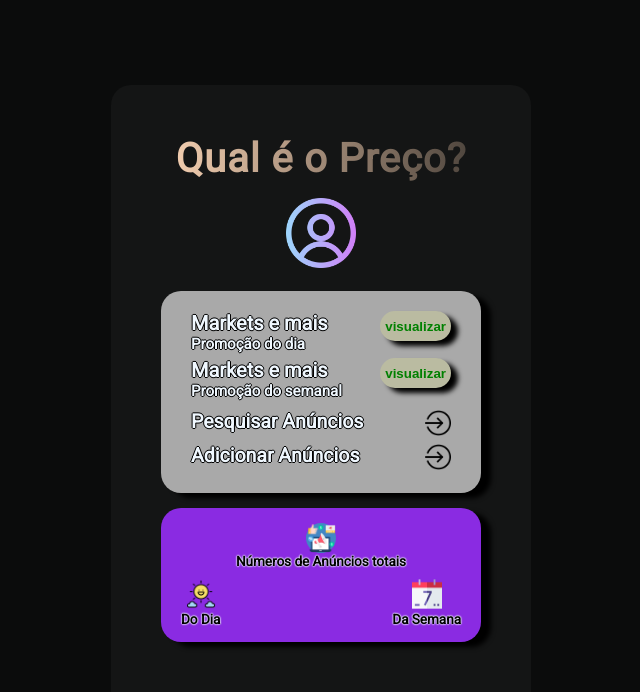
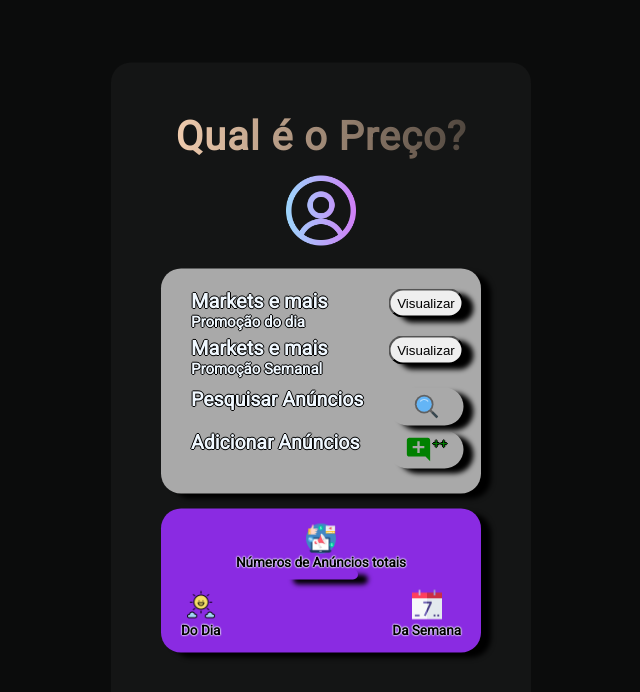
Before and after one commit to George-Luis-Costa/TCC_Qual_e_o_Preco, a React (Create React App) app: page /Main in a window 1280 px wide. Shown: the top 692 px of the page, without its empty margins (319-959 px from the left). Built offline with nearby package versions, Linux system fonts and the light colour scheme; no server answers.

Commit message:
Atualizacoes Layout

```diff
--- a/src/page/cadastro_produto/cadastroProduto.jsx
+++ b/src/page/cadastro_produto/cadastroProduto.jsx
@@ -30,7 +30,7 @@ export const CadastroProduto = () => {
     }
 
     const submit = (e) => {
-       const product = {
+        const product = {
             "name": name,
             "brand": marca,
             "price": preco,
@@ -104,11 +104,11 @@ export const CadastroProduto = () => {
                     <button className="login-form-btn">Enviar</button>
                 </div>
 
-                <div className="login-form-btn">
-                    <Link className="txt2" to="/Main">
-                        Voltar
-                    </Link>
-                </div>
+                <Link to="/Main" >
+                    <div className="login-form-btn">
+                        <button className="login-form-btn">Voltar</button>
+                    </div>
+                </Link>
             </form>
         </LayoutComponents>
     );
--- a/src/page/tela_main/telaMain.css
+++ b/src/page/tela_main/telaMain.css
@@ -15,6 +15,38 @@
     left: 0;
     top: 0;
     margin: auto;
+}
+
+.buttonMain {
+    position: absolute;
+    left: 190px;
+    width: 75px;
+    /* margin-top: 20px; */
+    border-radius: 20px;
+    padding: 5px;
+    transform: translate(50%);
+    box-shadow: 10px 5px 5px black;
+}
+
+.buttonInfo {
+    width: 75px;
+    border-radius: 20px;
+    padding: 5px;
+    box-shadow: 10px 5px 5px black;
+}
+
+.buttonInfo:hover {
+    background-color: rgb(79, 27, 126);
+    cursor: pointer;
+    transform: scale(1.2);
+    transform: translate(0%, -30%);
+}
+
+.buttonMain:hover {
+    background-color: rgb(79, 27, 126);
+    cursor: pointer;
+    transform: scale(1.2);
+    transform: translate(50%, -30%);
 }
 
 .hover-image span {
--- a/src/page/tela_main/telaMain.jsx
+++ b/src/page/tela_main/telaMain.jsx
@@ -1,7 +1,8 @@
 import React, { useEffect, useState } from 'react'
 import { Link } from "react-router-dom"
-//import Card from '../../components/Card'
 import '../tela_main/telaMain.css'
+import { FcAdvance, FcSearch } from 'react-icons/fc'
+import { MdAddComment, MdOutlineAddTask, MdOutlineAddCircle } from 'react-icons/md'
 
 //imagens
 //import SearchIcon from '../../assets/search.svg'
@@ -41,10 +42,10 @@ const TelaMain = () => {
   }, [])
 
   return (
-    <div className="tela-box" style={{ height: '630px' }}>
+    <div className="tela-box" style={{ height: '675px' }}>
 
       <header style={{ color: 'aliceblue' }}>
-        <h1 className='h1' style={{fontSize:"40px"}}>Qual é o Preço?</h1>
+        <h1 className='h1' style={{ fontSize: "40px" }}>Qual é o Preço?</h1>
 
         <figure>
           <Link to={"/"}>
@@ -69,42 +70,58 @@ const TelaMain = () => {
               <h1 className="section__access__h1">Markets e mais</h1>
               <h2 className="section__access__h2">Promoção do dia</h2>
             </div>
-            <button className="section__view__button">
-              <Link to="/Dia">visualizar</Link>
+
+            <Link to="/Dia">
+              <button className="buttonMain transitionBg ">
+                Visualizar
               </button>
+            </Link>
           </div>
 
           <div className="section__div__view" style={{ marginBottom: '10px' }}>
             <div className="section__view--align">
               <h1 className="section__access__h1">Markets e mais</h1>
-              <h2 className="section__access__h2">Promoção do semanal</h2>
+              <h2 className="section__access__h2">Promoção Semanal</h2>
             </div>
-            <button className="section__view__button">
-              <Link to="/Semana">visualizar</Link>
+
+            <Link to="/Semana">
+              <button className="buttonMain transitionBg">
+                Visualizar
               </button>
+            </Link>
           </div>
 
           <div className="section__div__view">
             <div className="section__view--align">
               <h1>Pesquisar Anúncios</h1>
             </div>
+
             <div className="round">
               <Link to="/Search">
-                <img alt="entrar" className="section__img--align" src={entrar} />
+                {/* <img alt="entrar" className="section__img--align" src={entrar} /> */}
+                <div className='buttonMain transitionBg' style={{ display: "flex", justifyContent: "center" }}>
+                  < FcSearch size={28} />
+                </div>
               </Link>
             </div>
           </div>
 
-          <div className="section__div__view" style={{ margin: 0 }}>
+          <br />
+
+          <div className="section__div__view">
             <div className="section__view--align">
               <h1>Adicionar Anúncios</h1>
             </div>
+
             <div className="round">
               <Link to="/CadastroProdutos">
-                <img alt="entrar" className="section__img--align" src={entrar} />
+                {/* <img alt="entrar" className="section__img--align" src={entrar} /> */}
+                <div className='buttonMain transitionBg' style={{ display: "flex", justifyContent: "center" }}>
+                  < MdAddComment size={28} />++
+                </div>
               </Link>
             </div>
-          </div>
+          </div> <br />
         </div>
 
         <br />
@@ -113,7 +130,9 @@ const TelaMain = () => {
           <div className="section__information--align-header">
             <img src={Totais} alt="total" width="30px" height="30px" />
             <h1>Números de Anúncios totais</h1>
-            <h2 style={{fontSize:"20px"}}>{info.total}</h2>
+            <Link to={'/Dia'}>
+              <h2 className='buttonInfo transitionBg' style={{ fontSize: "30px", display: "flex", justifyContent: "center" }}>{info.total}</h2>
+            </Link>
           </div>
 
           <br />
@@ -121,7 +140,7 @@ const TelaMain = () => {
             <div>
               <img className="section__information__img" src={brilho} alt="img" width="30px" height="30px" />
               <h1>Do Dia</h1>
-              <h2 className="section__information__img--align">{info.today}</h2>
+              <h2 className="section__information__img--align ">{info.today}</h2>
             </div>
 
             <div>
```
Lines whose indentation alone changed are shown as unchanged.
